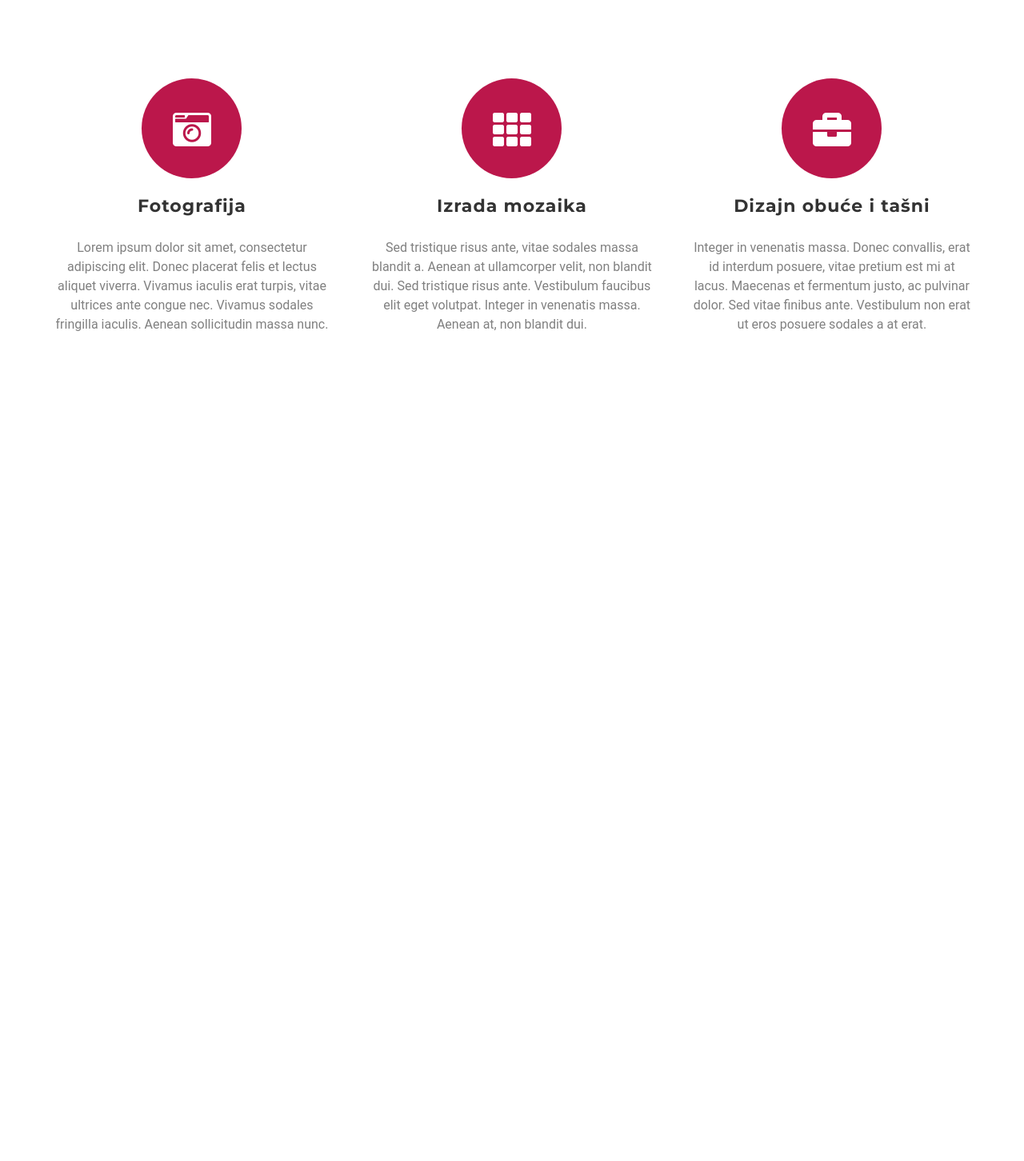
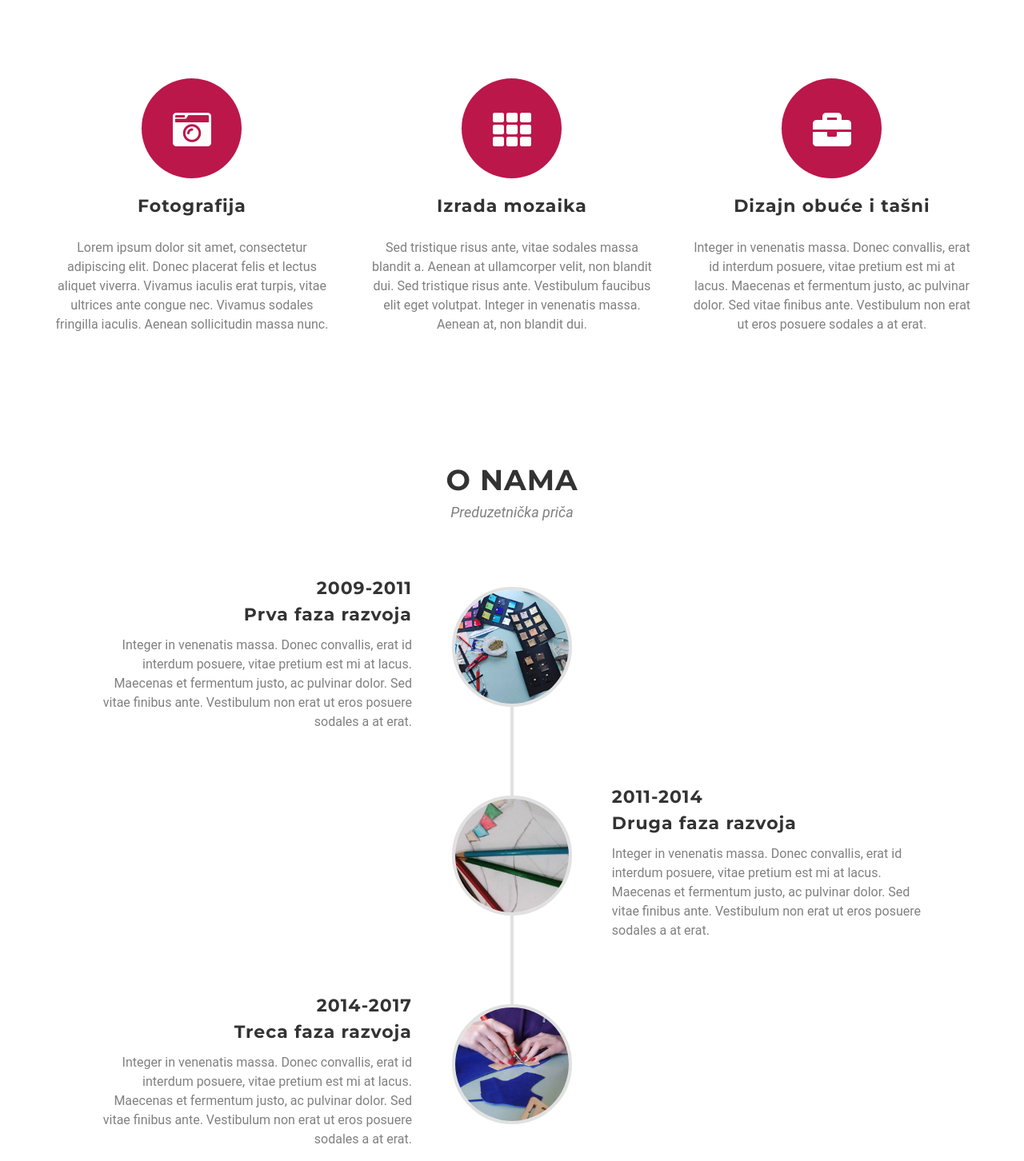
Before and after one commit to AnaCokaNikolic/Mosaic-shoes, a website built with webpack: page src/index.html in a window 1280 px wide. Shown: the part 1133-2585 px from the top of the page at 80% size. Before the commit the page ends 1566 px from the top, so only its background shows below. Built offline with nearby package versions, Linux system fonts and the light colour scheme; a web font is replaced by a local one.

Commit message:
o nama section

```diff
--- a/src/css/style.css
+++ b/src/css/style.css
@@ -253,3 +253,69 @@ header {
     padding: 0 10px;
     color: gray;
 }
+
+/******************************************
+             O NAMA
+******************************************/
+
+.hide {
+    display: none;
+}
+
+#o-nama {
+    padding-top: 125px;
+    position: relative;
+}
+
+.oNama-img {
+    position: relative;
+    width: 150px;
+    height: auto;
+    border: 4px solid #E1E1E1;
+    border-radius: 50%;
+    margin-top: 50px;
+    z-index: 1;
+}
+
+.oNama-right {
+    text-align: right;
+    padding-top: 50px;
+    color: gray;
+}
+
+.oNama-right h4 {
+    text-align: right;
+    padding: 0;
+    padding-right: 10px;
+}
+
+.oNama-right p {
+   padding: 10px 10px 0 65px;
+}
+
+.oNama-left {
+    text-align: left;
+    padding-top: 50px;
+    color: gray;
+}
+
+.oNama-left p {
+    padding: 10px 65px 0 10px;
+}
+
+.oNama-left h4{
+    text-align: left;
+    padding: 0;
+    padding-left: 10px;
+}
+
+.col-2::after {
+    content: '';
+    position: absolute;
+    width: 4px;
+    background-color: #E1E1E1;
+    top: 350px;
+    bottom: 70px;
+    left: 50%;
+    margin-left: -2px;
+}
--- a/src/index.html
+++ b/src/index.html
@@ -115,7 +115,68 @@
 
         <!-- === O NAMA SECTION: begin === -->
         <section id="o-nama">
-
+            <div class="container">
+                <div class="row">
+                    <div class="col-12">
+                        <h2 class="text-center">O nama</h2>
+                        <h3 class="text-center">Preduzetnička priča</h3>
+                    </div>
+                </div>
+                <div class="row">
+                    <div class="col-5 oNama-right">
+                        <div class="hide">
+                            <img class=" oNama-img" src="./images/oNama/about-1.jpg" alt="slika">
+                        </div>
+                        <h4>2009-2011</h4>
+                        <h4>Prva faza razvoja</h4>
+                        <p>Integer in venenatis massa. Donec convallis, erat id interdum posuere,
+                            vitae pretium est mi at lacus. Maecenas et fermentum justo, ac pulvinar dolor. Sed vitae finibus ante.
+                            Vestibulum non erat ut eros posuere sodales a at erat.
+                        </p>
+                    </div>
+                    <div class="col-2">
+                        <img class="oNama-img" src="./images/oNama/about-1.jpg" alt="slika">
+                    </div>
+                    <div class="col-5">
+                    </div>
+                </div>
+                <div class="row">
+                    <div class="col-5">
+                    </div>
+                    <div class="col-2">
+                        <img class="oNama-img" src="./images/oNama/about-2.jpg" alt="slika">
+                    </div>
+                    <div class="col-5 oNama-left">
+                        <div class="hide">
+                            <img class="oNama-img" src="./images/oNama/about-2.jpg" alt="slika">
+                        </div>
+                        <h4>2011-2014</h4>
+                        <h4>Druga faza razvoja</h4>
+                        <p>Integer in venenatis massa. Donec convallis, erat id interdum posuere,
+                        vitae pretium est mi at lacus. Maecenas et fermentum justo, ac pulvinar dolor. Sed vitae finibus ante.
+                        Vestibulum non erat ut eros posuere sodales a at erat.
+                        </p>
+                    </div>
+                </div>
+                <div class="row">
+                    <div class="col-5 oNama-right">
+                        <div class="hide">
+                            <img class="oNama-img" src="./images/oNama/about-3.jpg" alt="slika">
+                        </div>
+                        <h4>2014-2017</h4>
+                        <h4>Treca faza razvoja</h4>
+                        <p>Integer in venenatis massa. Donec convallis, erat id interdum posuere,
+                        vitae pretium est mi at lacus. Maecenas et fermentum justo, ac pulvinar dolor. Sed vitae finibus ante.
+                        Vestibulum non erat ut eros posuere sodales a at erat.
+                        </p>
+                    </div>
+                    <div class="col-2">
+                        <img class="oNama-img" src="./images/oNama/about-3.jpg" alt="slika">
+                    </div>
+                    <div class="col-5">
+                    </div>
+                </div>
+            </div>
         </section>
         <!-- === O NAMA SECTION: END === -->
 
```
Also changed, not shown: src/images/oNama/about-1.jpg (added), src/images/oNama/about-2.jpg (added), src/images/oNama/about-3.jpg (added), src/images/oNama/about-4.jpg (added).
